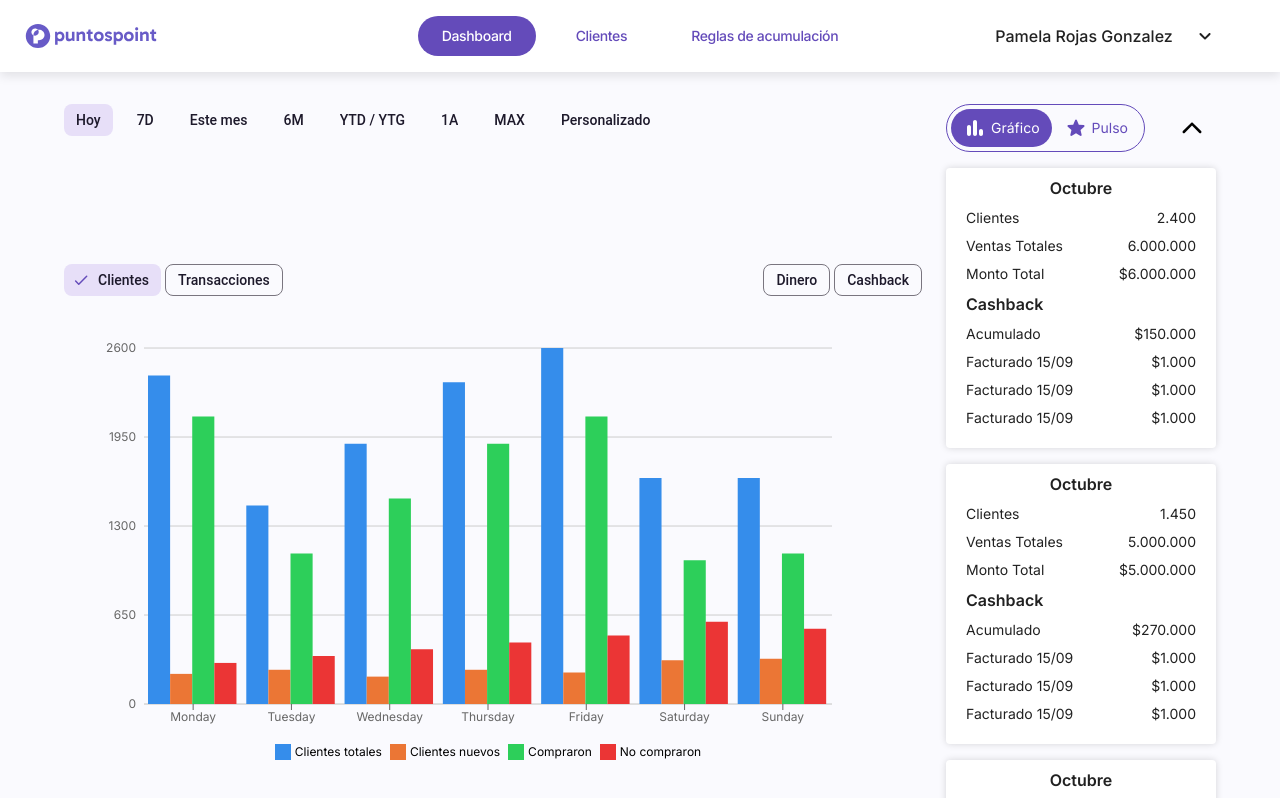
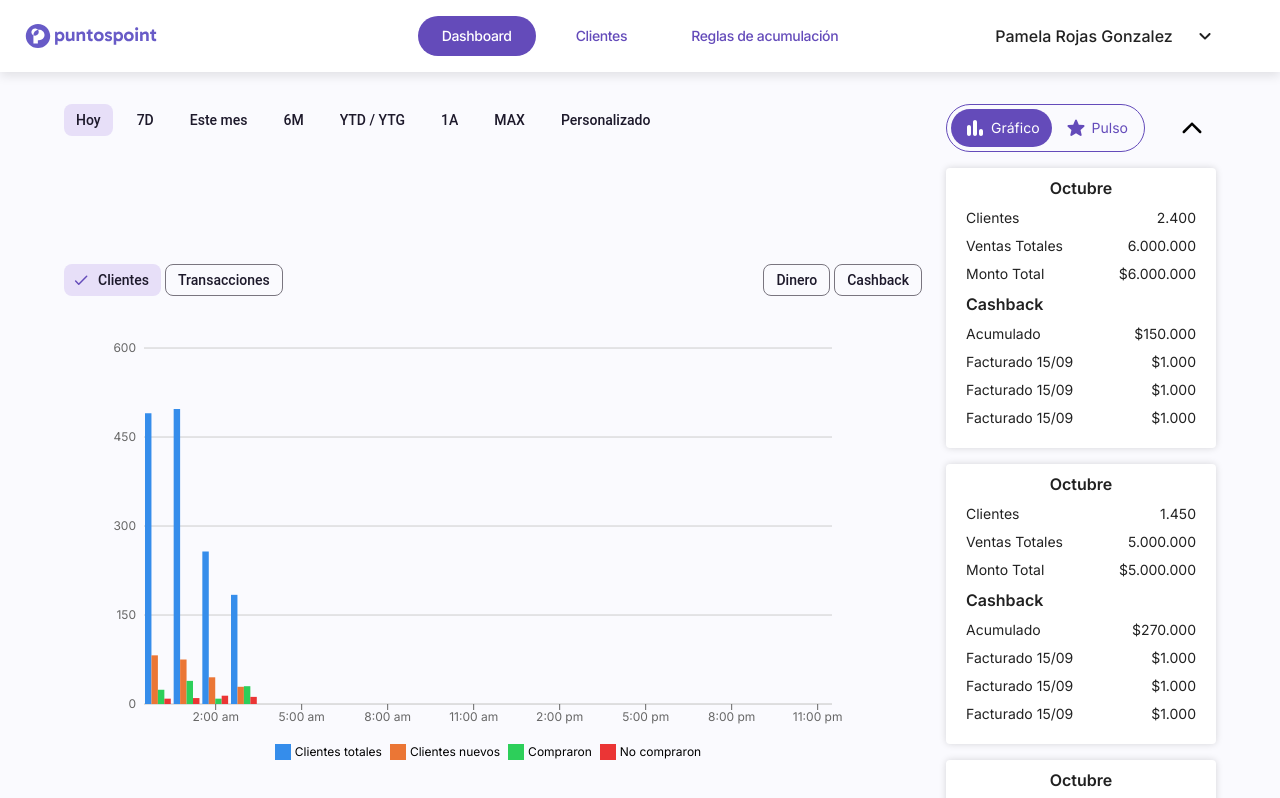
Before and after one commit to ilemarandrade/puntospoint-test-frontend, a Next.js app: page /dashboard in a window 1280 px wide. Shown: the top 798 px of the page. Built offline with nearby package versions, Linux system fonts and the light colour scheme.

Commit message:
feat: :sparkles: add get movements to dashboard view

```diff
--- a/src/app/(private)/dashboard/page.tsx
+++ b/src/app/(private)/dashboard/page.tsx
@@ -1,16 +1,28 @@
+'use client';
+
 import AsideDashboard from '@/components/aside-dashboard';
 import FiltersDashboard from '@/components/filters-dashboard';
 import MainRechart from '@/components/recharts/main-recharts';
-import { data } from '@/components/recharts/main-recharts/data-mock';
-import { EnumFiltersTags } from '@/types/filters';
+import useGetMovements from '@/hooks/use-get-movements';
+import { IFiltersDasboard } from '@/types/recharts';
 import { Grid2 } from '@mui/material';
+import { useCallback, useState } from 'react';
 
 const DashboardPage = () => {
+  const [filters, setFilters] = useState<IFiltersDasboard>();
+
+  const { data } = useGetMovements({ filters });
+
+  const onChangeFilter = useCallback((filter: IFiltersDasboard) => {
+    setFilters(filter);
+  }, []);
+
   return (
     <Grid2 container component="main" className="py-8 px-16" spacing={3}>
       <Grid2 component="section" size={{ md: 9 }} className="space-y-8">
-        <FiltersDashboard />
-        <MainRechart data={data} tagsSelected={[EnumFiltersTags.CLIENTS]} />
+        <FiltersDashboard onChangeFilter={onChangeFilter} />
+
+        <MainRechart data={data} tagsSelected={filters?.tags} />
       </Grid2>
       <Grid2 component="aside" size={{ md: 3 }}>
         <AsideDashboard />
```
